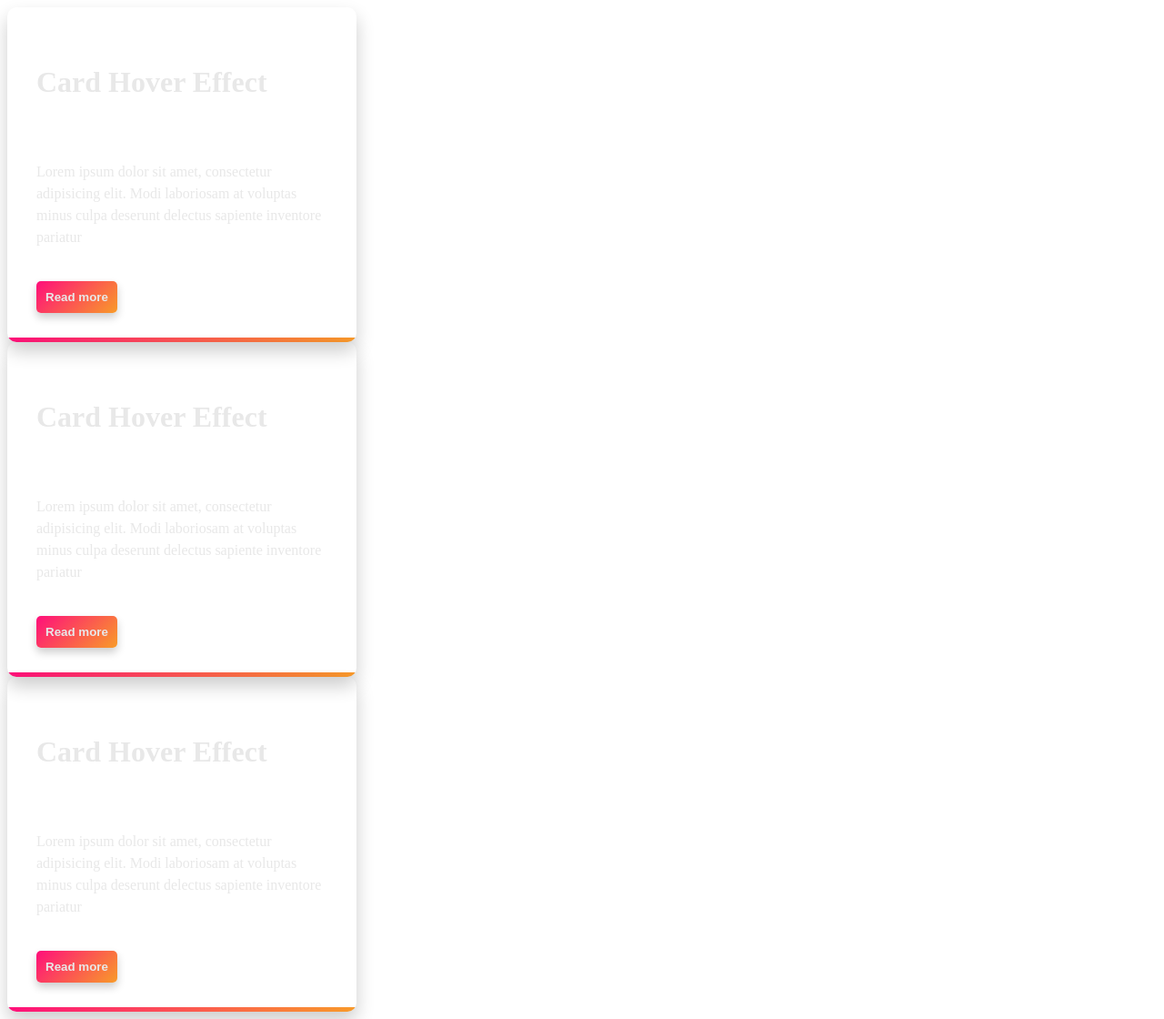
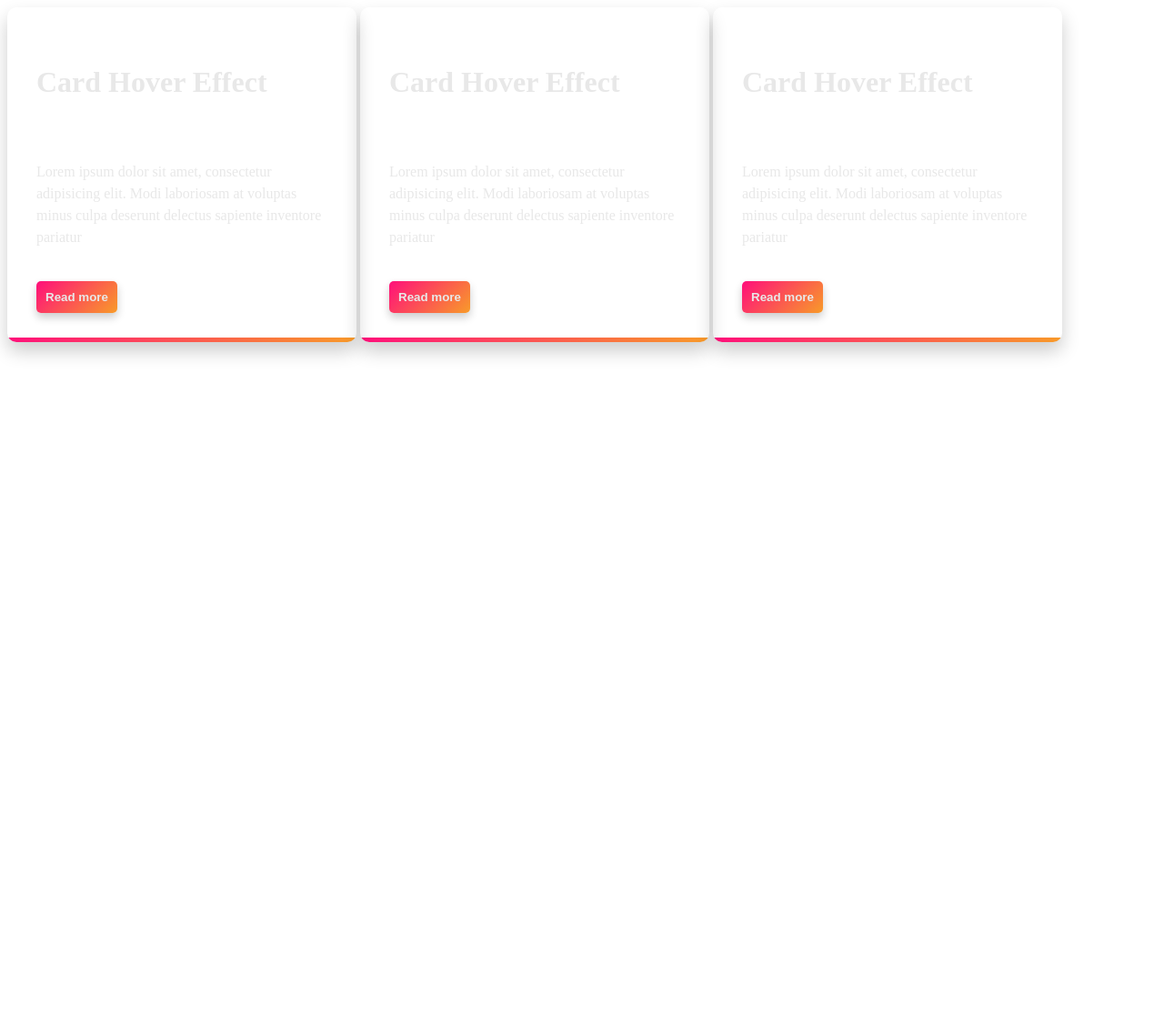
Before and after one commit to Luciferakshai/Bithack, a PHP site: page /resources.html in a window 1280 px wide. Shown: the whole page at 91% size. After the commit the page ends 393 px from the top, so only its background shows below. Run offline with PHP 8.4, Linux system fonts and the light colour scheme.

Commit message:
Update resources.css

```diff
--- a/BITHACK/resources.css
+++ b/BITHACK/resources.css
@@ -9,7 +9,7 @@
   overflow: hidden;
   border-radius: 10px;
   transition: all 0.5s cubic-bezier(0.23, 1, 0.320, 1);
-
+  display: inline-block;
 }
 
 .content {
```
